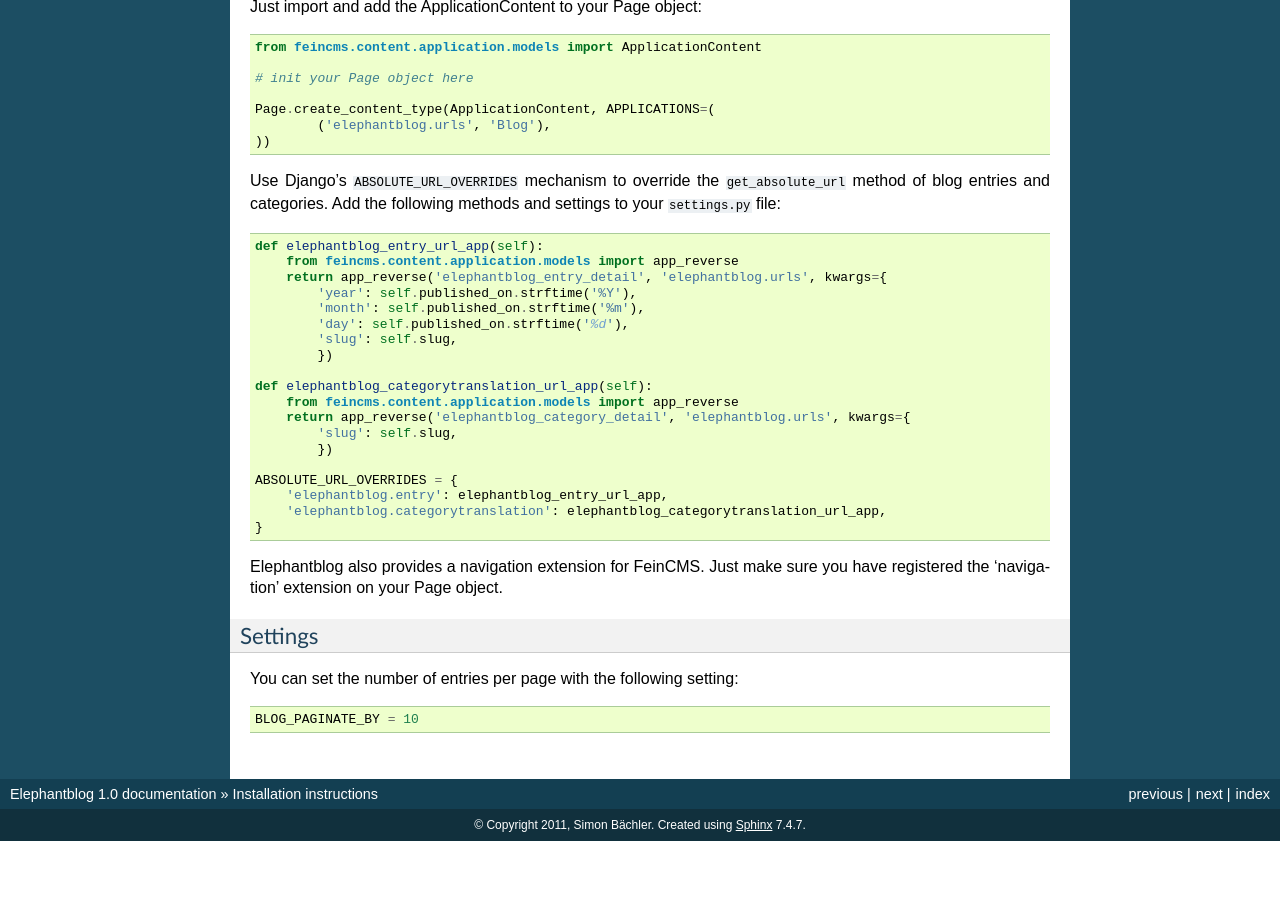
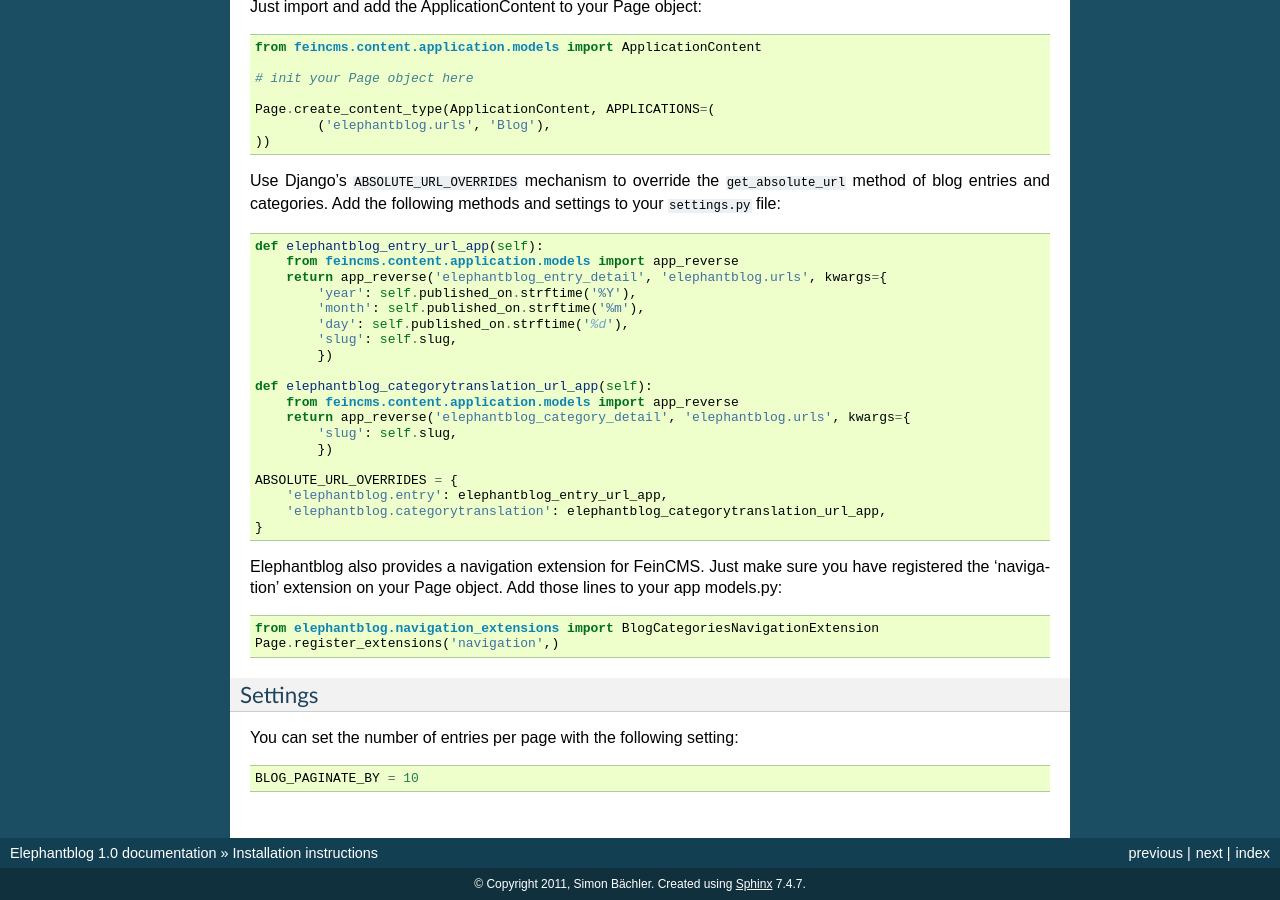
Before and after one commit to feincms/feincms-elephantblog, a Sphinx documentation site: the page built from docs/installation.rst, in a window 1280 px wide and 900 px high, scrolled down 897 px. Built offline with Sphinx 7.4.7, drawn with Linux system fonts in a browser that asks for light colours; before the commit the page ends 1738 px from its top, so only the background shows below that.

Commit message:
add doc for navigation extension

```diff
--- a/docs/installation.rst
+++ b/docs/installation.rst
@@ -91,6 +91,10 @@
 
 Elephantblog also provides a navigation extension for FeinCMS.
 Just make sure you have registered the 'navigation' extension on your Page object.
+Add those lines to your app models.py::
+
+    from elephantblog.navigation_extensions import BlogCategoriesNavigationExtension
+    Page.register_extensions('navigation',)
 
 
 Settings
```
